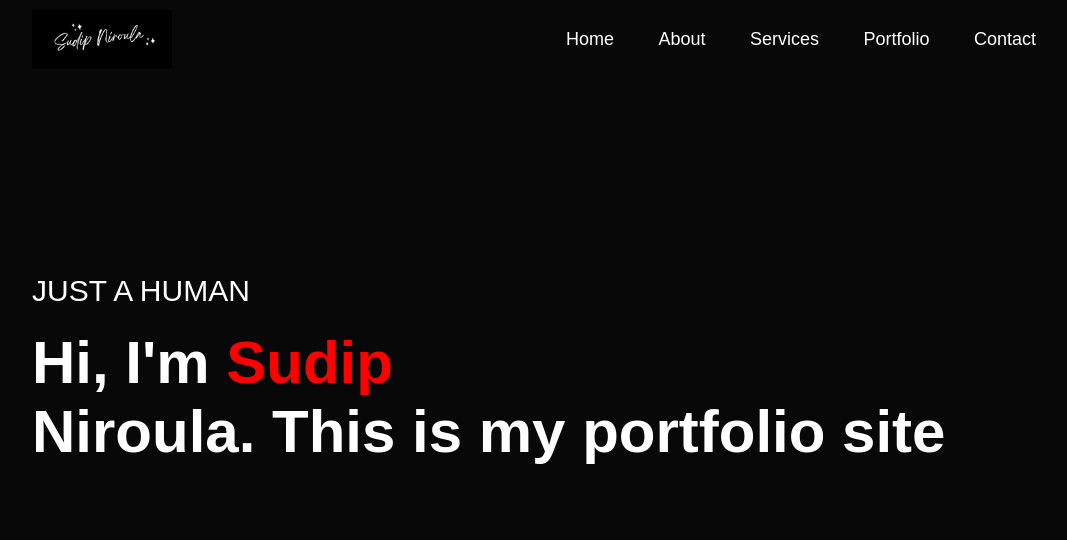
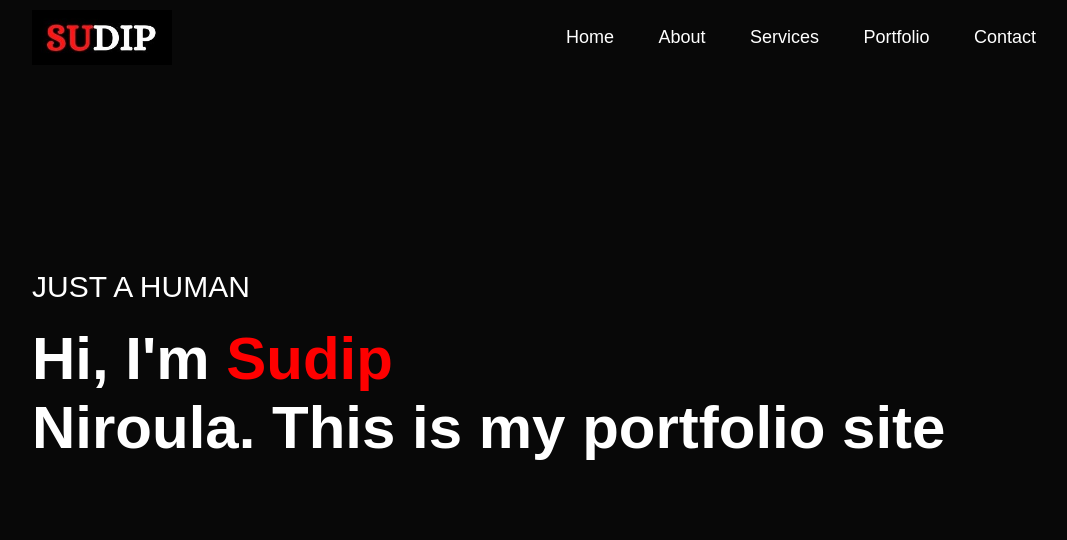
Before and after one commit to justahumansudip/justahumansudip.github.io, a plain HTML site: page index.html in a window 1280 px wide. Shown: the top 540 px of the page, without its empty margins (96-1163 px from the left). Drawn offline with Linux system fonts and the light colour scheme.

Commit message:
changes in logo and code

```diff
--- a/index.html
+++ b/index.html
@@ -11,7 +11,7 @@
     <div id="header">
         <div class="container">
             <nav>
-                <img src="images/logo.png" class="logo">
+                <img src="images/logo.jpg" class="logo">
                 <ul id="sidemenu">
                     <li><a href="#header">Home</a> </li>
                     <li><a href="#about">About</a> </li>
```
Also changed, not shown: images/logo.jpg (added), images/logo.png (deleted).
